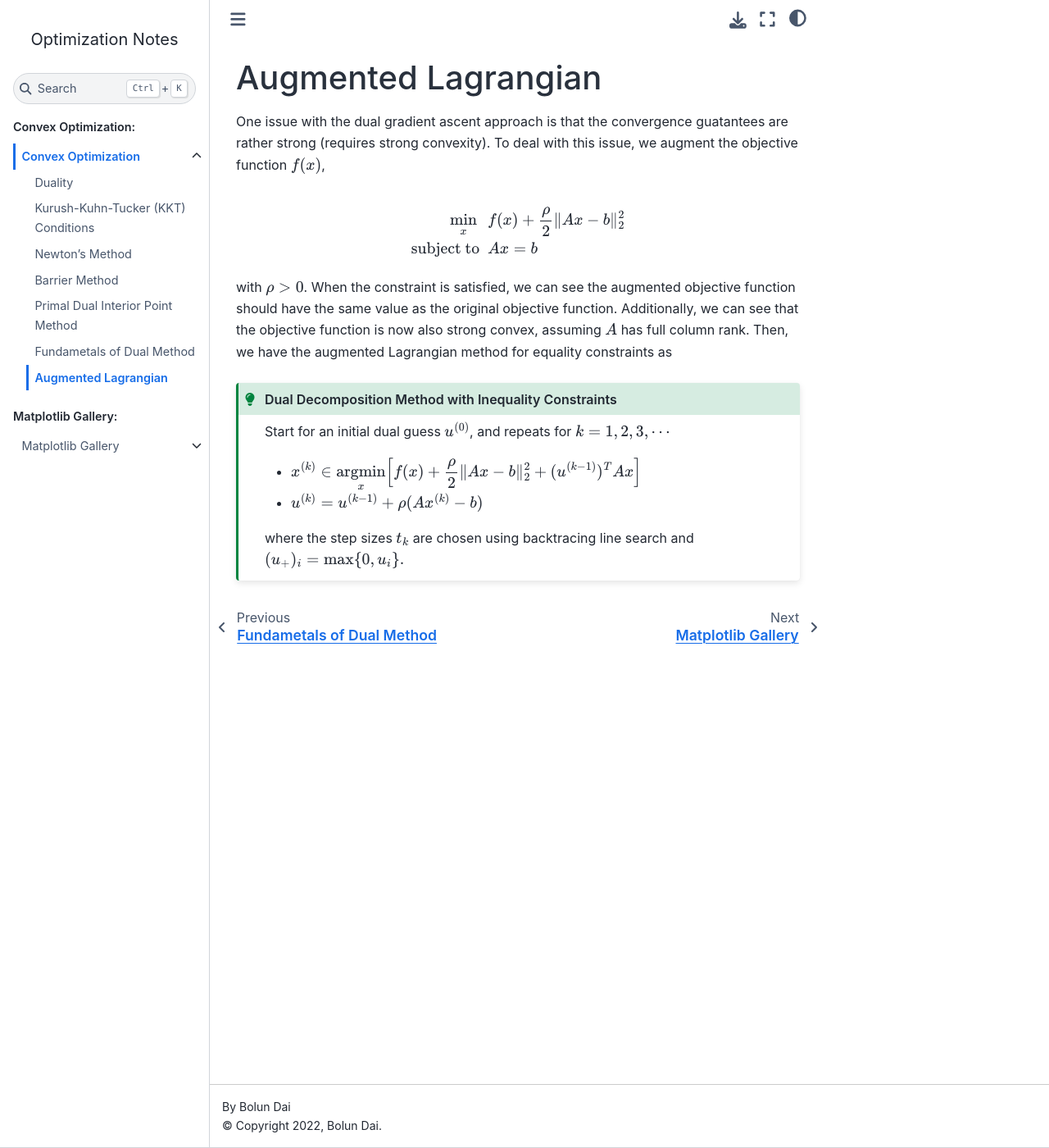
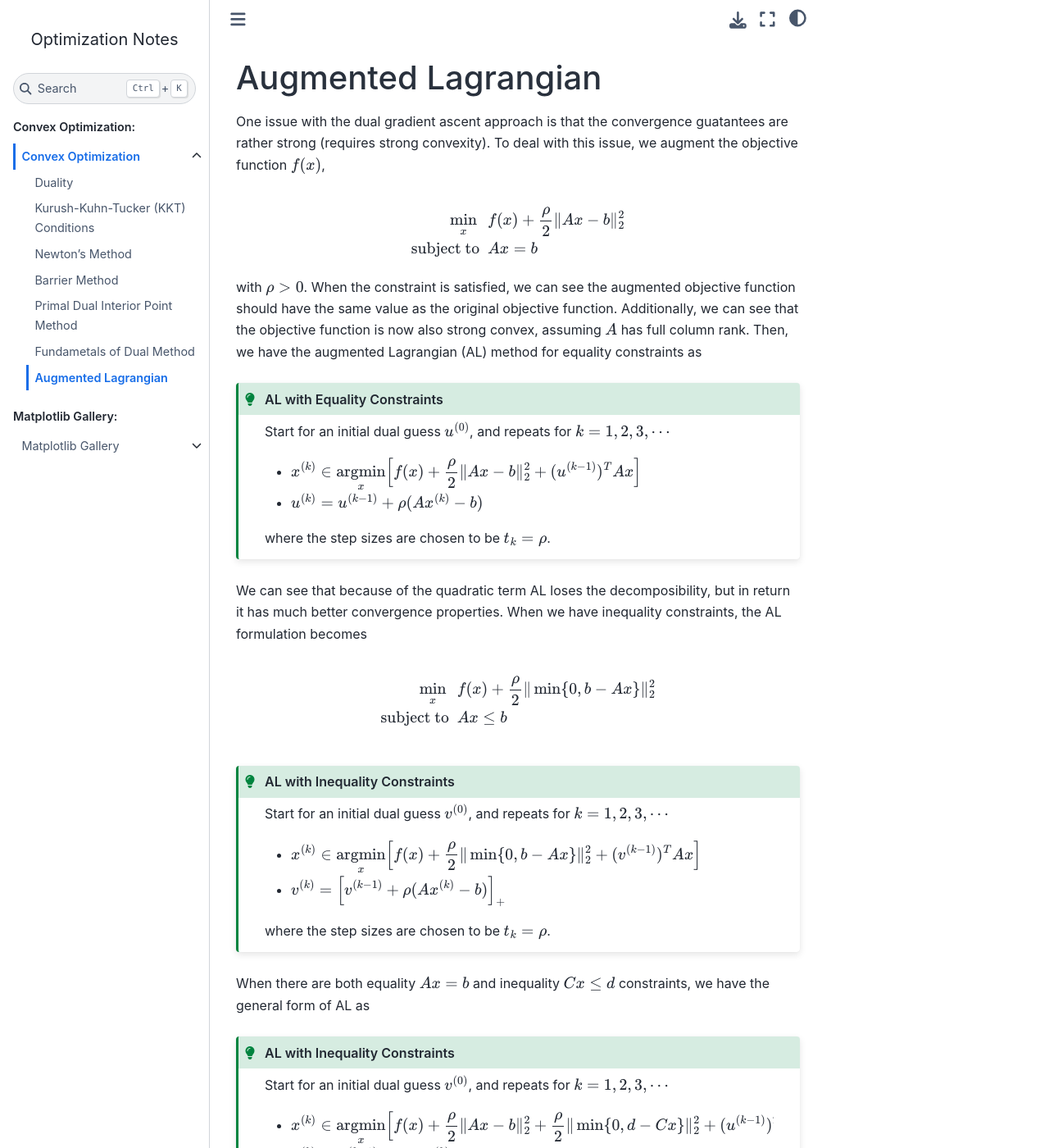
Before and after one commit to BolunDai0216/OptimizationNotes, a Sphinx documentation site: the page built from docs/source/convex_optimization/augmented_lagrangian.md, in a window 1280 px wide and 1400 px high. Shown: the whole window at 82% size. Built offline with Sphinx 7.4.7 and the Sphinx Book theme 1.1.4, drawn with Linux system fonts in a browser that asks for light colours; some of the changed text lies outside the part shown.

Commit message:
updated AL with more content

````diff
--- a/docs/source/convex_optimization/augmented_lagrangian.md
+++ b/docs/source/convex_optimization/augmented_lagrangian.md
@@ -9,9 +9,9 @@ $$
 \end{align}
 $$
 
-with $\rho > 0$. When the constraint is satisfied, we can see the augmented objective function should have the same value as the original objective function. Additionally, we can see that the objective function is now also strong convex, assuming $A$ has full column rank. Then, we have the augmented Lagrangian method for equality constraints as
+with $\rho > 0$. When the constraint is satisfied, we can see the augmented objective function should have the same value as the original objective function. Additionally, we can see that the objective function is now also strong convex, assuming $A$ has full column rank. Then, we have the augmented Lagrangian (AL) method for equality constraints as
 
-```{admonition} Dual Decomposition Method with Inequality Constraints
+```{admonition} AL with Equality Constraints
 :class: tip
 
 Start for an initial dual guess $u^{(0)}$, and repeats for $k = 1, 2, 3, \cdots$
@@ -19,5 +19,39 @@ Start for an initial dual guess $u^{(0)}$, and repeats for $k = 1, 2, 3, \cdots$
 - $\displaystyle x^{(k)} \in \underset{x}{\mathrm{argmin}}\Big[f(x) + \frac{\rho}{2}\|Ax - b\|_2^2 + (u^{(k-1)})^TAx\Big]$
 - $u^{(k)} = u^{(k-1)} + \rho(Ax^{(k)} - b)$
 
-where the step sizes $t_k$ are chosen using backtracing line search and $(u_+)_i = \max\{0, u_i\}.$
+where the step sizes are chosen to be $t_k = \rho$.
 ```
+
+We can see that because of the quadratic term AL loses the decomposibility, but in return it has much better convergence properties. When we have inequality constraints, the AL formulation becomes
+
+$$
+\begin{align}
+    \min_x\ &\ f(x) + \frac{\rho}{2}\|\min\{0, b - Ax\}\|_2^2\\
+    \mathrm{subject\ to}\ &\ Ax \leq b
+\end{align}
+$$
+
+```{admonition} AL with Inequality Constraints
+:class: tip
+
+Start for an initial dual guess $v^{(0)}$, and repeats for $k = 1, 2, 3, \cdots$
+
+- $\displaystyle x^{(k)} \in \underset{x}{\mathrm{argmin}}\Big[f(x) + \frac{\rho}{2}\|\min\{0, b - Ax\}\|_2^2 + (v^{(k-1)})^TAx\Big]$
+- $v^{(k)} = \Big[v^{(k-1)} + \rho(Ax^{(k)} - b)\Big]_+$
+
+where the step sizes are chosen to be $t_k = \rho$.
+```
+
+When there are both equality $Ax = b$ and inequality $Cx \leq d$ constraints, we have the general form of AL as
+
+```{admonition} AL with Inequality Constraints
+:class: tip
+
+Start for an initial dual guess $v^{(0)}$, and repeats for $k = 1, 2, 3, \cdots$
+
+- $\displaystyle x^{(k)} \in \underset{x}{\mathrm{argmin}}\Big[f(x) + \frac{\rho}{2}\|Ax - b\|_2^2 + \frac{\rho}{2}\|\min\{0, d - Cx\}\|_2^2 + (u^{(k-1)})^TAx + (v^{(k-1)})^TAx\Big]$
+- $u^{(k)} = u^{(k-1)} + \rho(Ax^{(k)} - b)$
+- $v^{(k)} = \Big[v^{(k-1)} + \rho(Cx^{(k)} - d)\Big]_+$
+
+where the step sizes are chosen to be $t_k = \rho$.
+```
````
